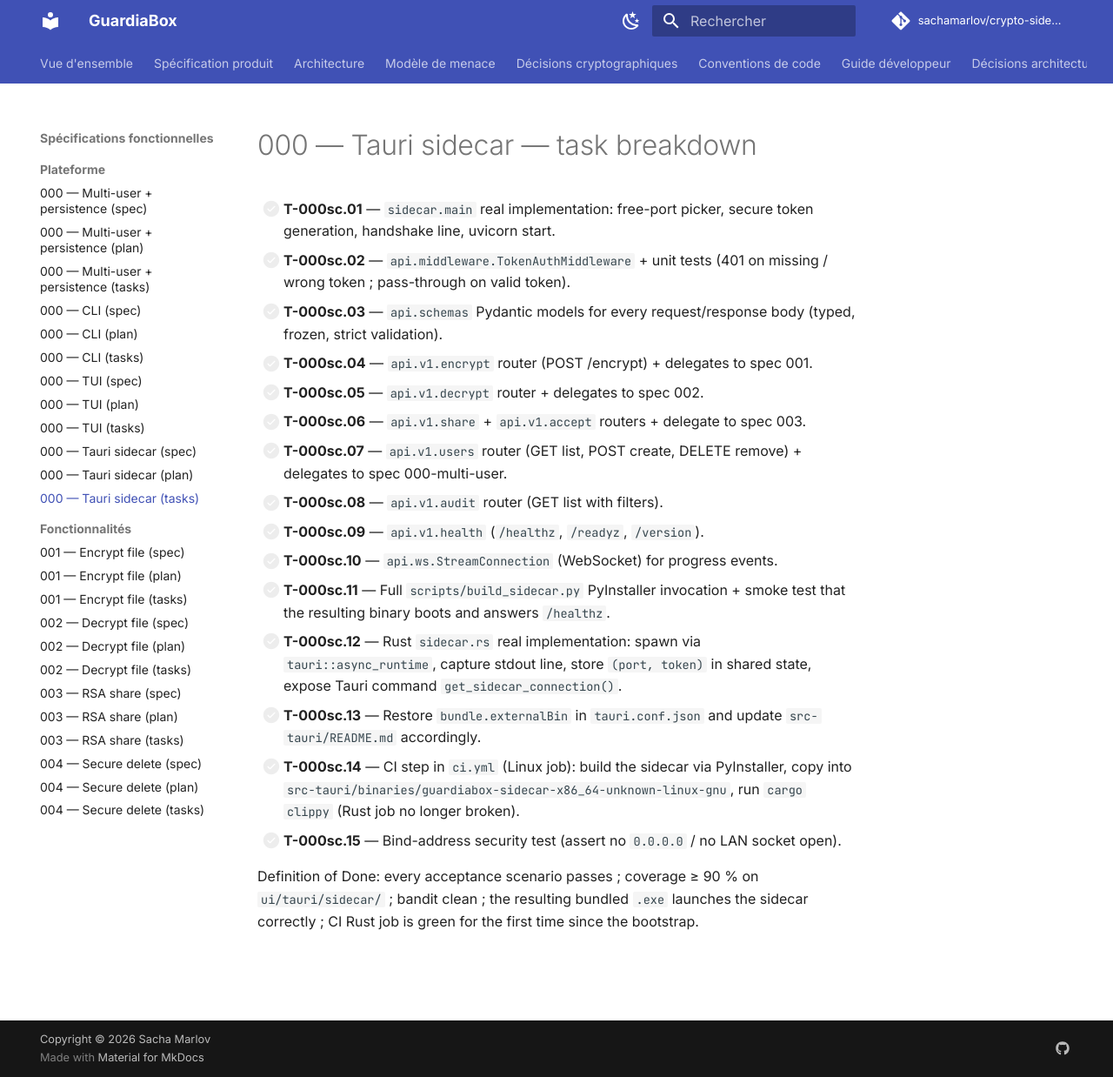
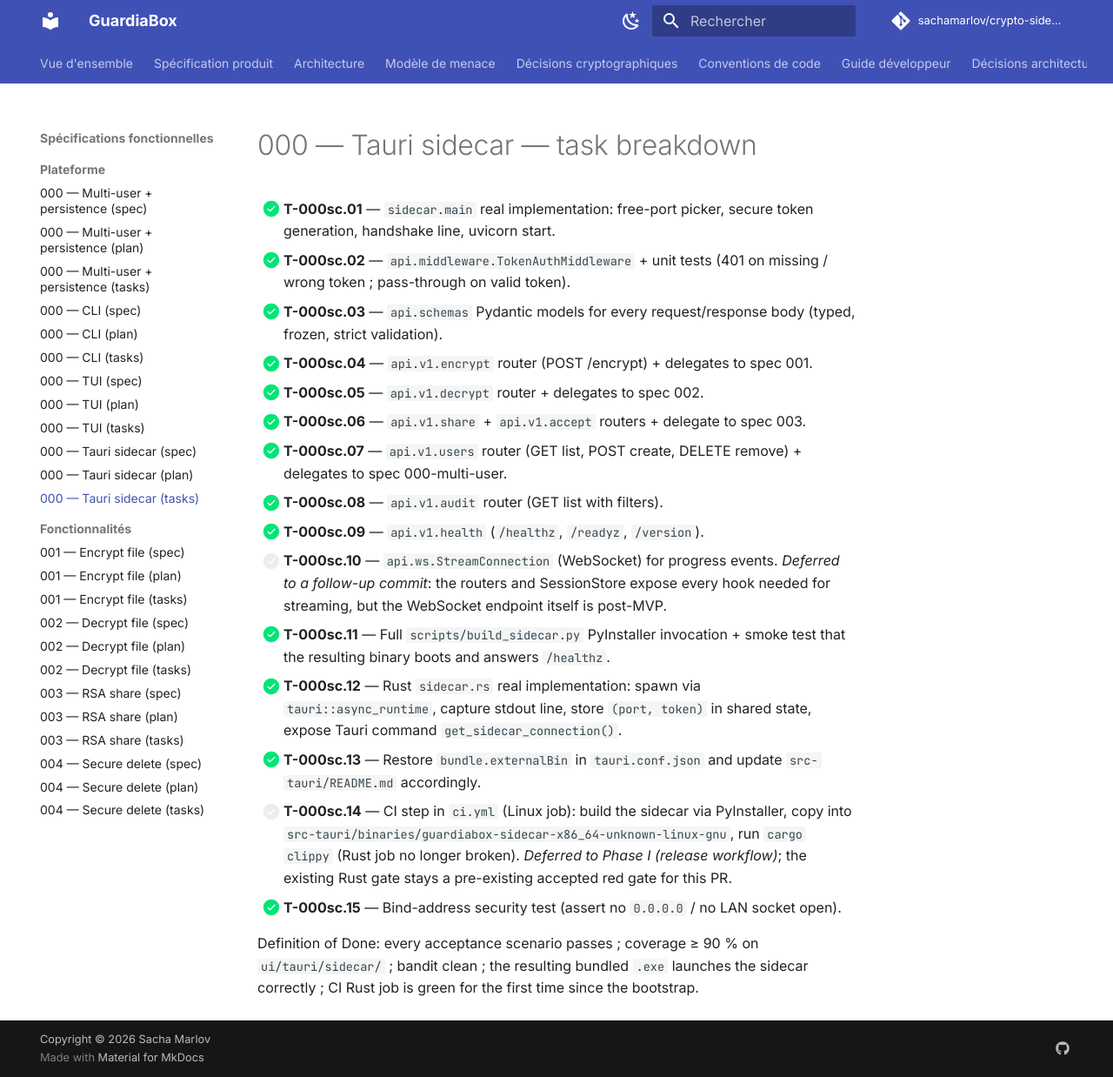
Before and after one commit to sachamarlov/crypto-sidecar, an MkDocs documentation site: the page built from docs/specs/000-tauri-sidecar/tasks.md, in a window 1280 px wide and 1238 px high. Shown: the whole window at 87% size. Built offline with MkDocs 1.6.1 and Material for MkDocs 9.7.7, drawn with Linux system fonts in a browser that asks for light colours; comment, search, counter and statistics services are not loaded.

Commit message:
docs(phase-g): G-20 -- CHANGELOG + spec tasks sync after G-01..G-15
CHANGELOG Unreleased gains a new section 'Added (Phase G — spec
000-tauri-sidecar partial)' detailing every endpoint, the session
model, the verification_blob schema bump, the slowapi scaffolding,
the PyInstaller real invocation, the Rust spawn + handshake parser,
and the externalBin restore. Follow-ups (G-10 WebSocket, G-16 CI
matrix, G-18 subprocess tests, G-11.b per-route limit decorators,
crypto-erase variant of /secure-delete) listed honestly so the
reviewer sees the partial nature.

spec tasks.md: marked T-000sc.01-09, .11-13, .15 as completed.
Kept .10 (WebSocket) and .14 (CI matrix) explicitly open with the
deferred-to-follow-up rationale documented inline.

Co-Authored-By: Claude Opus 4.7 (1M context) <noreply@anthropic.com>

```diff
--- a/docs/specs/000-tauri-sidecar/tasks.md
+++ b/docs/specs/000-tauri-sidecar/tasks.md
@@ -1,37 +1,41 @@
 # 000 — Tauri sidecar — task breakdown
 
-- [ ] **T-000sc.01** — `sidecar.main` real implementation: free-port
+- [x] **T-000sc.01** — `sidecar.main` real implementation: free-port
       picker, secure token generation, handshake line, uvicorn start.
-- [ ] **T-000sc.02** — `api.middleware.TokenAuthMiddleware` + unit
+- [x] **T-000sc.02** — `api.middleware.TokenAuthMiddleware` + unit
       tests (401 on missing / wrong token ; pass-through on valid token).
-- [ ] **T-000sc.03** — `api.schemas` Pydantic models for every
+- [x] **T-000sc.03** — `api.schemas` Pydantic models for every
       request/response body (typed, frozen, strict validation).
-- [ ] **T-000sc.04** — `api.v1.encrypt` router (POST /encrypt) +
+- [x] **T-000sc.04** — `api.v1.encrypt` router (POST /encrypt) +
       delegates to spec 001.
-- [ ] **T-000sc.05** — `api.v1.decrypt` router + delegates to spec 002.
-- [ ] **T-000sc.06** — `api.v1.share` + `api.v1.accept` routers +
+- [x] **T-000sc.05** — `api.v1.decrypt` router + delegates to spec 002.
+- [x] **T-000sc.06** — `api.v1.share` + `api.v1.accept` routers +
       delegate to spec 003.
-- [ ] **T-000sc.07** — `api.v1.users` router (GET list, POST create,
+- [x] **T-000sc.07** — `api.v1.users` router (GET list, POST create,
       DELETE remove) + delegates to spec 000-multi-user.
-- [ ] **T-000sc.08** — `api.v1.audit` router (GET list with filters).
-- [ ] **T-000sc.09** — `api.v1.health` (`/healthz`, `/readyz`,
+- [x] **T-000sc.08** — `api.v1.audit` router (GET list with filters).
+- [x] **T-000sc.09** — `api.v1.health` (`/healthz`, `/readyz`,
       `/version`).
 - [ ] **T-000sc.10** — `api.ws.StreamConnection` (WebSocket) for
-      progress events.
-- [ ] **T-000sc.11** — Full `scripts/build_sidecar.py` PyInstaller
+      progress events. _Deferred to a follow-up commit_: the routers
+      and SessionStore expose every hook needed for streaming, but
+      the WebSocket endpoint itself is post-MVP.
+- [x] **T-000sc.11** — Full `scripts/build_sidecar.py` PyInstaller
       invocation + smoke test that the resulting binary boots and answers
       `/healthz`.
-- [ ] **T-000sc.12** — Rust `sidecar.rs` real implementation: spawn
+- [x] **T-000sc.12** — Rust `sidecar.rs` real implementation: spawn
       via `tauri::async_runtime`, capture stdout line, store
       `(port, token)` in shared state, expose Tauri command
       `get_sidecar_connection()`.
-- [ ] **T-000sc.13** — Restore `bundle.externalBin` in
+- [x] **T-000sc.13** — Restore `bundle.externalBin` in
       `tauri.conf.json` and update `src-tauri/README.md` accordingly.
 - [ ] **T-000sc.14** — CI step in `ci.yml` (Linux job): build the
       sidecar via PyInstaller, copy into
       `src-tauri/binaries/guardiabox-sidecar-x86_64-unknown-linux-gnu`,
-      run `cargo clippy` (Rust job no longer broken).
-- [ ] **T-000sc.15** — Bind-address security test (assert no `0.0.0.0`
+      run `cargo clippy` (Rust job no longer broken). _Deferred to
+      Phase I (release workflow)_; the existing Rust gate stays a
+      pre-existing accepted red gate for this PR.
+- [x] **T-000sc.15** — Bind-address security test (assert no `0.0.0.0`
       / no LAN socket open).
 
 Definition of Done: every acceptance scenario passes ; coverage ≥ 90 %
```
Also changed, not shown: CHANGELOG.md (+73 -0 lines).
